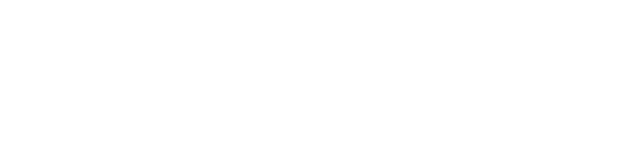
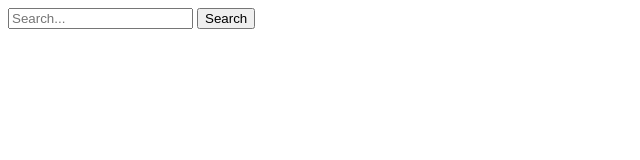
Before and after one commit to kristacannady/MovieSearchTool, a plain HTML site: page index.html in a window 1280 px wide. Shown: the whole page, without its empty margins (0-640 px from the left). Drawn offline with Linux system fonts and the light colour scheme.

Commit message:
search form added

```diff
--- a/index.html
+++ b/index.html
@@ -1,7 +1,6 @@
 <!DOCTYPE html>
 <!-- Page Set Up + Linking Style Sheets -->
 <html>
-
 <head>
   <title>Movie Search Tool</title>
   <meta charset="UTF-8" />
@@ -10,7 +9,15 @@
 </head>
 
 <body>
-  <header></header>
+<!-- Create Search Bar Text Field -->
+  <header>
+    <form id="form">
+        <input type="text" id="search" placeholder="Search..." class="search" />
+        <button>Search</button>
+      </form>
+  </header>
+
+
   <main>
 </main>
 <footer></footer>
```
